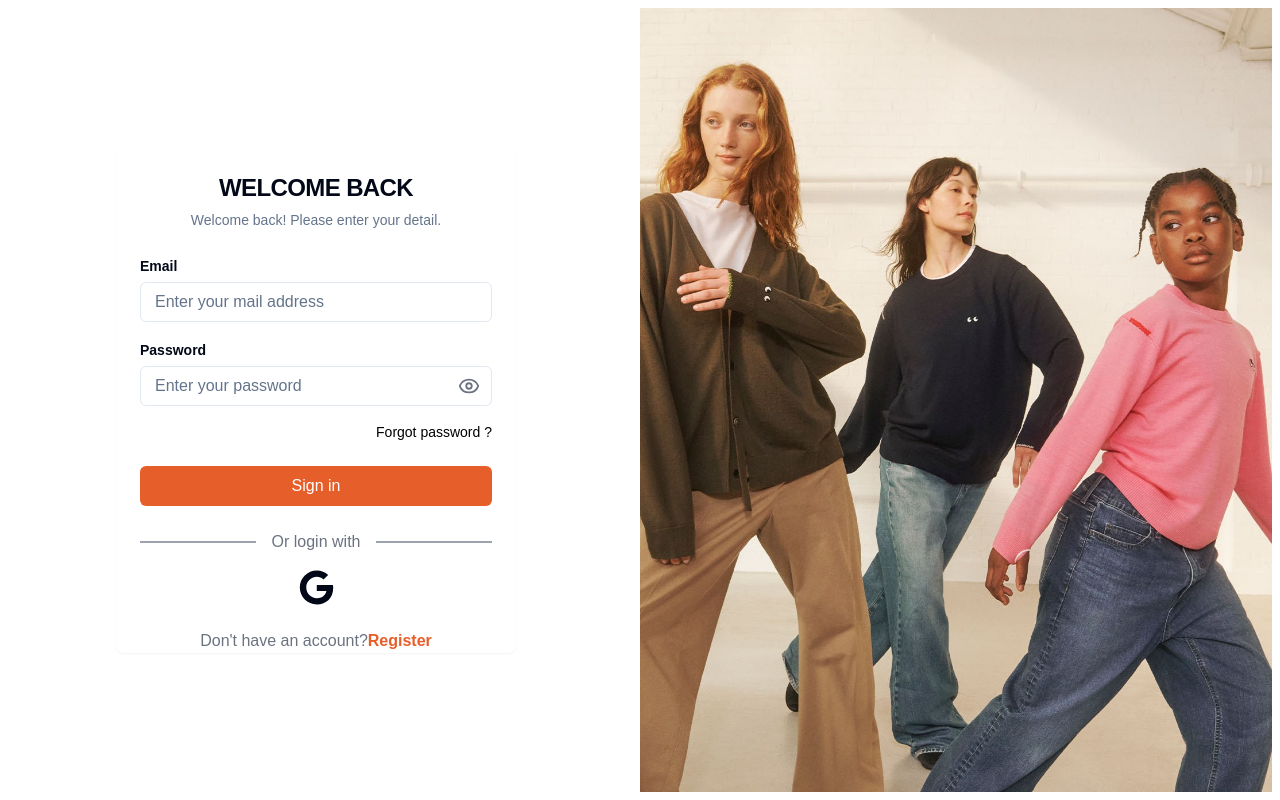
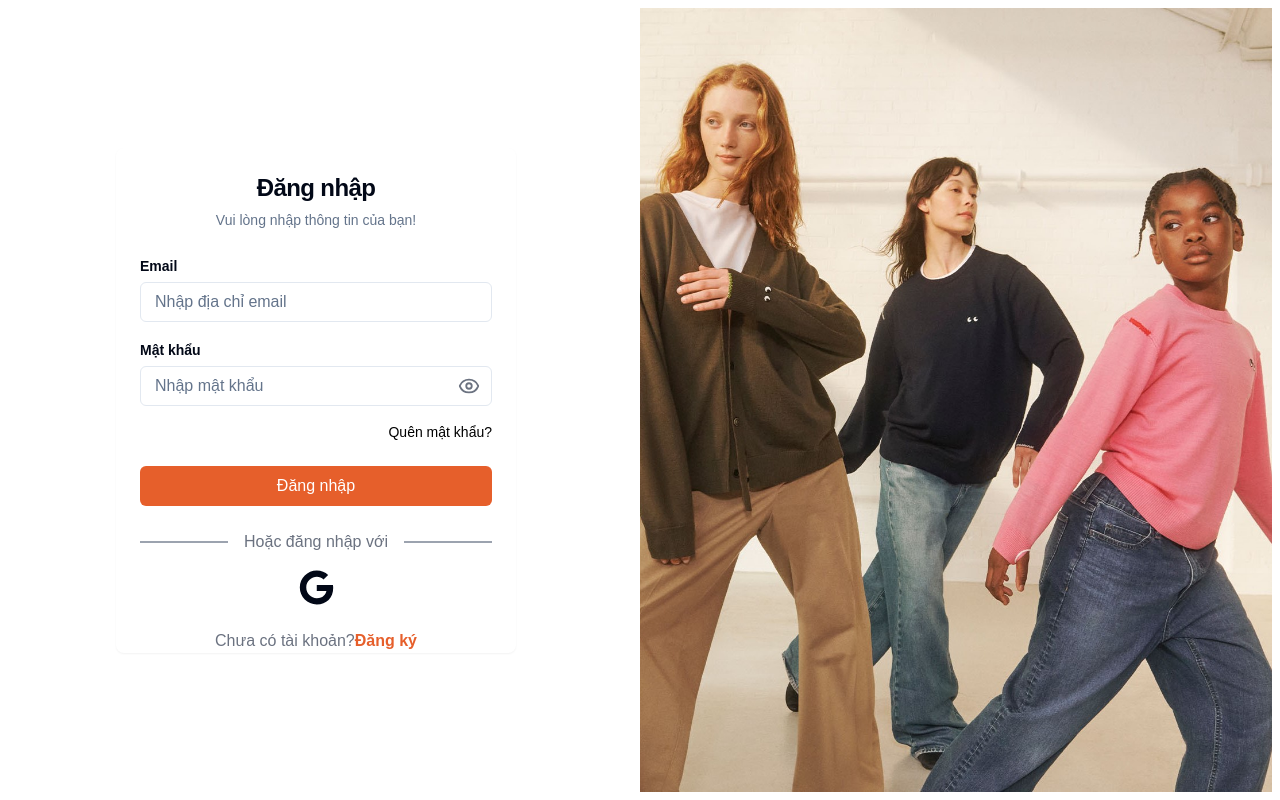
Before and after one commit to ThuyTrang003/Mulio_shop, a Next.js app: page /signin in a window 1280 px wide. Built offline with nearby package versions, Linux system fonts and the light colour scheme.

Commit message:
translate

```diff
--- a/app/(auth)/signin/page.tsx
+++ b/app/(auth)/signin/page.tsx
@@ -3,10 +3,10 @@ import { AuthLayout } from "@/features/auth/layout/auth.layout";
 
 export default function SigninPage() {
     return (
-    <div className="flex flex-col justify-center items-center h-full">
+        <div className="flex h-full flex-col items-center justify-center">
             <AuthLayout
-        title="WELCOME BACK"
-        subTitle="Welcome back! Please enter your detail."
+                title="Đăng nhập"
+                subTitle="Vui lòng nhập thông tin của bạn!"
                 isSignin={true}
             >
                 <SigninForm />
--- a/app/(auth)/signup/page.tsx
+++ b/app/(auth)/signup/page.tsx
@@ -1,12 +1,12 @@
+import { SignupForm } from "@/features/auth/components/signup-form";
 import { AuthLayout } from "@/features/auth/layout/auth.layout";
-import { SignupForm } from "@/features/auth/components/signup-form";
 
 export default function SigninPage() {
     return (
-    <div className="flex flex-col justify-center items-center h-full">
+        <div className="flex h-full flex-col items-center justify-center">
             <AuthLayout
-        title="CREATE YOUR ACCOUNT"
-        subTitle="Sign up to access."
+                title="Đăng ký"
+                subTitle="Vui lòng nhập thông tin để tạo tài khoản"
                 isSignin={false}
             >
                 <SignupForm />
--- a/features/auth/components/oauth.tsx
+++ b/features/auth/components/oauth.tsx
@@ -10,7 +10,7 @@ export function OauthButton() {
         <CardContent className="items-center">
             <div className="flex w-full items-center">
                 <div className="h-0.5 grow bg-gray-400"></div>
-                <span className="px-4 text-gray-500">Or login with</span>
+                <span className="px-4 text-gray-500">Hoặc đăng nhập với</span>
                 <div className="h-0.5 grow bg-gray-400"></div>
             </div>
             <div className="flex justify-center space-x-4">
--- a/features/auth/components/signin-form.tsx
+++ b/features/auth/components/signin-form.tsx
@@ -57,7 +57,7 @@ export function SigninForm() {
                     <Label htmlFor="email">Email</Label>
                     <Input
                         {...register("email")}
-                        placeholder="Enter your mail address"
+                        placeholder="Nhập địa chỉ email"
                         disabled={isPending}
                     />
                 </div>
@@ -66,10 +66,10 @@ export function SigninForm() {
                 )}
 
                 <div className="space-y-1">
-                    <Label htmlFor="password">Password</Label>
+                    <Label htmlFor="password">Mật khẩu</Label>
                     <IconInput
                         {...register("password")}
-                        placeholder="Enter your password"
+                        placeholder="Nhập mật khẩu"
                         className="pr-10"
                         type={showPassword ? "text" : "password"}
                         disabled={isPending}
@@ -97,12 +97,12 @@ export function SigninForm() {
                 )}
 
                 <CardDescription className="flex cursor-pointer justify-end text-black hover:underline">
-                    Forgot password ?
+                    Quên mật khẩu?
                 </CardDescription>
             </CardContent>
             <CardContent className="flex flex-col space-y-4">
                 <Button variant="secondary" disabled={isPending}>
-                    Sign in
+                    Đăng nhập
                 </Button>
             </CardContent>
         </form>
--- a/features/auth/components/signup-form.tsx
+++ b/features/auth/components/signup-form.tsx
@@ -48,10 +48,10 @@ export function SignupForm() {
         <form onSubmit={onSubmit}>
             <CardContent className="flex flex-col">
                 <div className="space-y-1">
-                    <Label htmlFor="username">Name</Label>
+                    <Label htmlFor="username">Họ và tên</Label>
                     <Input
                         {...register("username")}
-                        placeholder="Enter your full name"
+                        placeholder="Nhập họ và tên"
                         disabled={isPending}
                     />
                 </div>
@@ -63,7 +63,7 @@ export function SignupForm() {
                     <Label htmlFor="email">Email</Label>
                     <Input
                         {...register("email")}
-                        placeholder="Enter your email address"
+                        placeholder="Nhập địa chỉ email"
                         disabled={isPending}
                     />
                 </div>
@@ -72,10 +72,10 @@ export function SignupForm() {
                 )}
 
                 <div className="space-y-1">
-                    <Label htmlFor="password">Password</Label>
+                    <Label htmlFor="password">Mật khẩu</Label>
                     <IconInput
                         {...register("password")}
-                        placeholder="Enter your password"
+                        placeholder="Nhập mật khẩu"
                         className="pr-10"
                         type={showPassword ? "text" : "password"}
                         disabled={isPending}
@@ -103,10 +103,10 @@ export function SignupForm() {
                 )}
 
                 <div className="space-y-1">
-                    <Label htmlFor="confirmPassword">Confirm Password</Label>
+                    <Label htmlFor="confirmPassword">Xác nhận mật khẩu</Label>
                     <IconInput
                         {...register("confirmPassword")}
-                        placeholder="Enter your password"
+                        placeholder="Nhập lại mật khẩu"
                         className="pr-10"
                         type={showconfirmPass ? "text" : "password"}
                         disabled={isPending}
@@ -135,7 +135,7 @@ export function SignupForm() {
             </CardContent>
             <CardContent className="flex flex-col space-y-4">
                 <Button disabled={isPending} variant="secondary">
-                    Sign up
+                    Đăng ký
                 </Button>
             </CardContent>
         </form>
--- a/features/auth/layout/auth.layout.tsx
+++ b/features/auth/layout/auth.layout.tsx
@@ -1,11 +1,13 @@
+import Link from "next/link";
+
+import { OauthButton } from "@/features/auth/components/oauth";
+
 import {
     Card,
     CardDescription,
     CardHeader,
     CardTitle,
 } from "@/components/ui/card";
-import { OauthButton } from "@/features/auth/components/oauth";
-import Link from "next/link";
 
 interface AuthLayoutProps {
     title: string;
@@ -21,29 +23,29 @@ export function AuthLayout({
 }: AuthLayoutProps) {
     const footerLink = isSignin
         ? {
-        title: "Don't have an account?",
+              title: "Chưa có tài khoản?",
               href: "/signup",
-        text: "Register",
+              text: "Đăng ký",
           }
         : {
-        title: "Already have an account?",
+              title: "Đã có tài khoản?",
               href: "/signin",
-        text: "Sign In",
+              text: "Đăng nhập",
           };
 
     return (
-    <Card className="border-0 w-[400px]">
+        <Card className="w-[400px] border-0">
             <CardHeader className="flex flex-col items-center">
                 <CardTitle className="text-2xl">{title} </CardTitle>
                 <CardDescription>{subTitle}</CardDescription>
             </CardHeader>
             {children}
             <OauthButton />
-      <CardDescription className=" flex justify-center text-base">
+            <CardDescription className="flex justify-center text-base">
                 <span className="text-gray-500">{footerLink.title}</span>
                 <Link
                     href={footerLink.href}
-          className="hover:underline font-semibold text-item"
+                    className="font-semibold text-item hover:underline"
                 >
                     {" "}
                     {footerLink.text}
```
Lines whose indentation alone changed are shown as unchanged.
